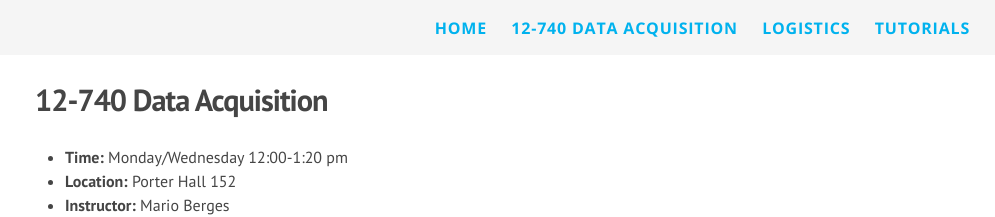
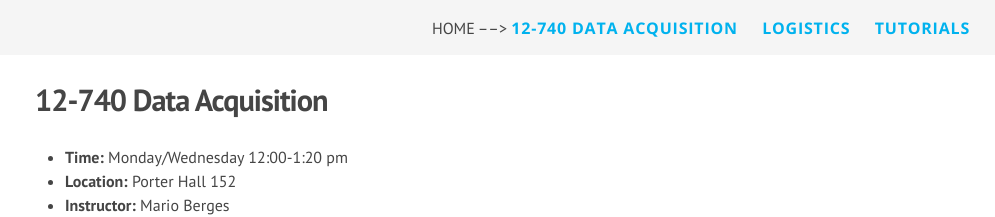
Before and after one commit to INFERLab/12740, a Jekyll site: the page built from index.md, in a window 1280 px wide. Shown: the top 217 px of the page, without its empty margins (285-1280 px from the left). Built offline with Jekyll 4.4.1, drawn with Linux system fonts in a browser that asks for light colours; nearby versions of some CDN libraries.

Commit message:
Update header.html

```diff
--- a/_includes/header.html
+++ b/_includes/header.html
@@ -6,7 +6,7 @@
       </a>
 
       <div class="trigger">
-          <a class="page-link" href="{{ site.baseurl }}/">Home</a>
+        <!––  <a class="page-link" href="{{ site.baseurl }}/">Home</a> ––>
         {% for page in site.pages %}
           {% if page.title %}
           <a class="page-link" href="{{ page.url | prepend: site.baseurl }}">{{ page.title }}</a>
```
